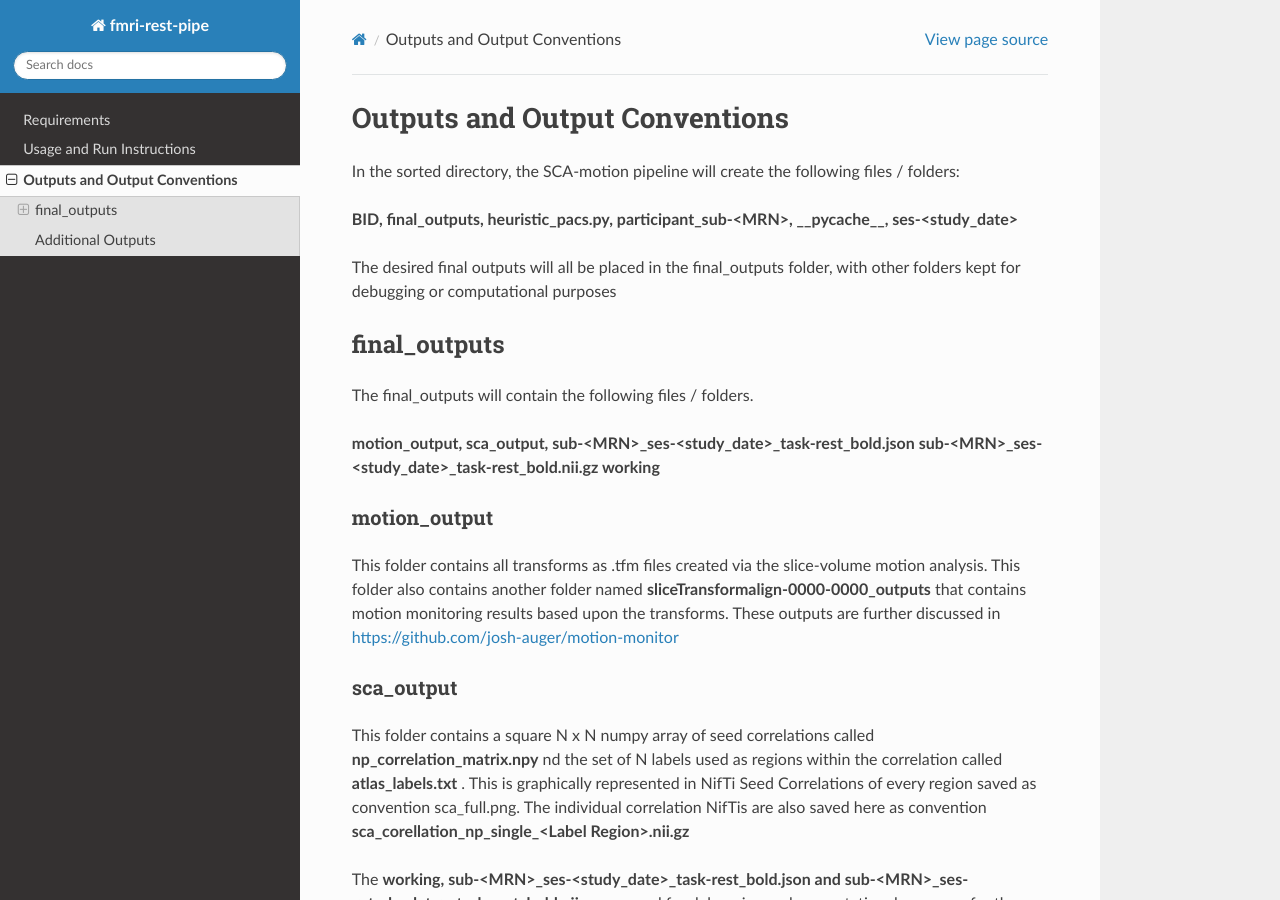
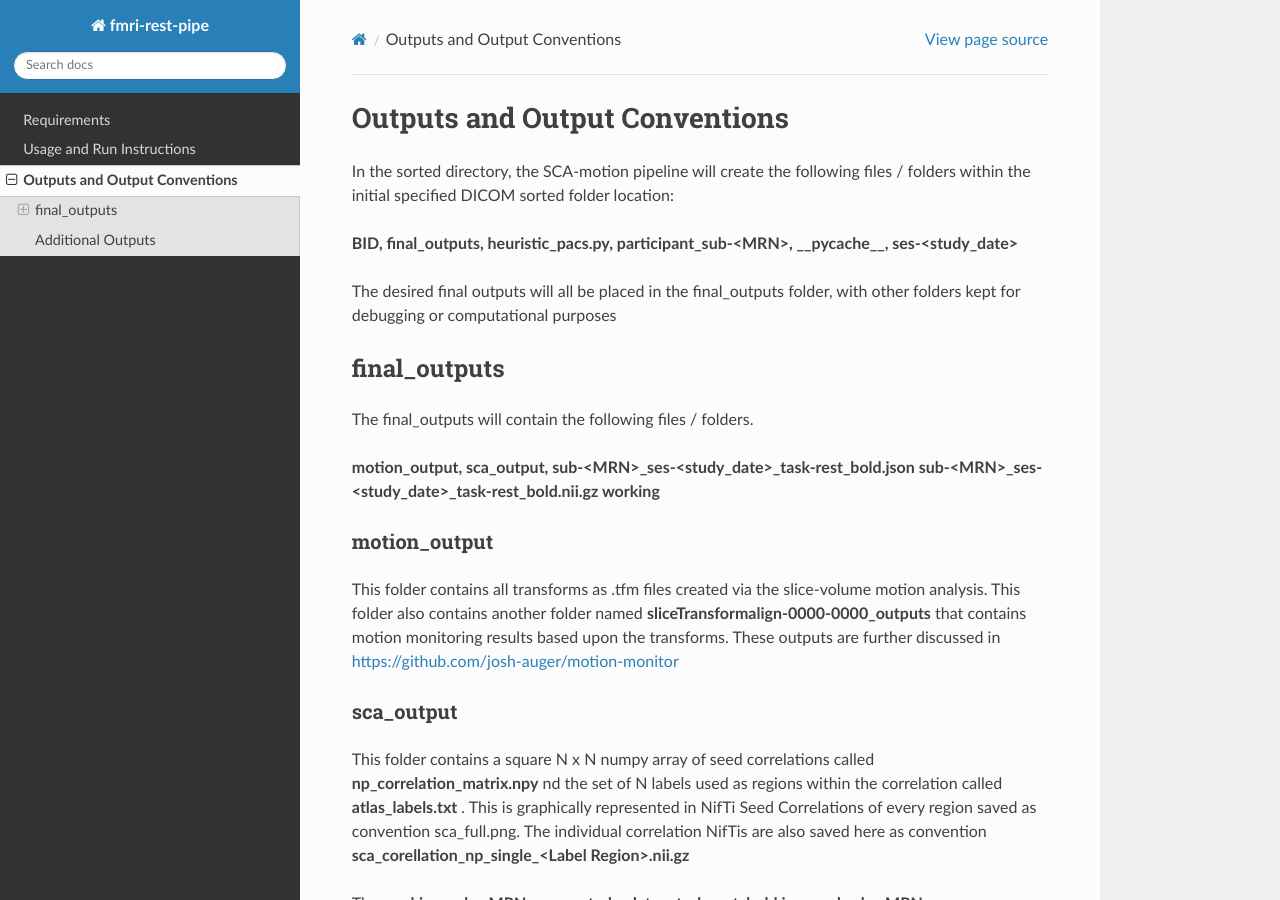
Before and after one commit to nicklbch/fmri-rest-pipe-documentation, a Sphinx documentation site: the page built from docs/source/outputs.rst, in a window 1280 px wide and 900 px high. Built offline with Sphinx 7.4.7 and the Read the Docs theme 3.1.0, drawn with Linux system fonts in a browser that asks for light colours; pages that are not in the unit, such as notebooks, are missing from menus.

Commit message:
Update outputs.rst

```diff
--- a/docs/source/outputs.rst
+++ b/docs/source/outputs.rst
@@ -1,7 +1,7 @@
 Outputs and Output Conventions
 =====
 
-In the sorted directory, the SCA-motion pipeline will create the following files / folders:
+In the sorted directory, the SCA-motion pipeline will create the following files / folders within the initial specified DICOM sorted folder location:
 
 **BID,  final_outputs,  heuristic_pacs.py,  participant_sub-<MRN>,  __pycache__,  ses-<study_date>**
 
```
